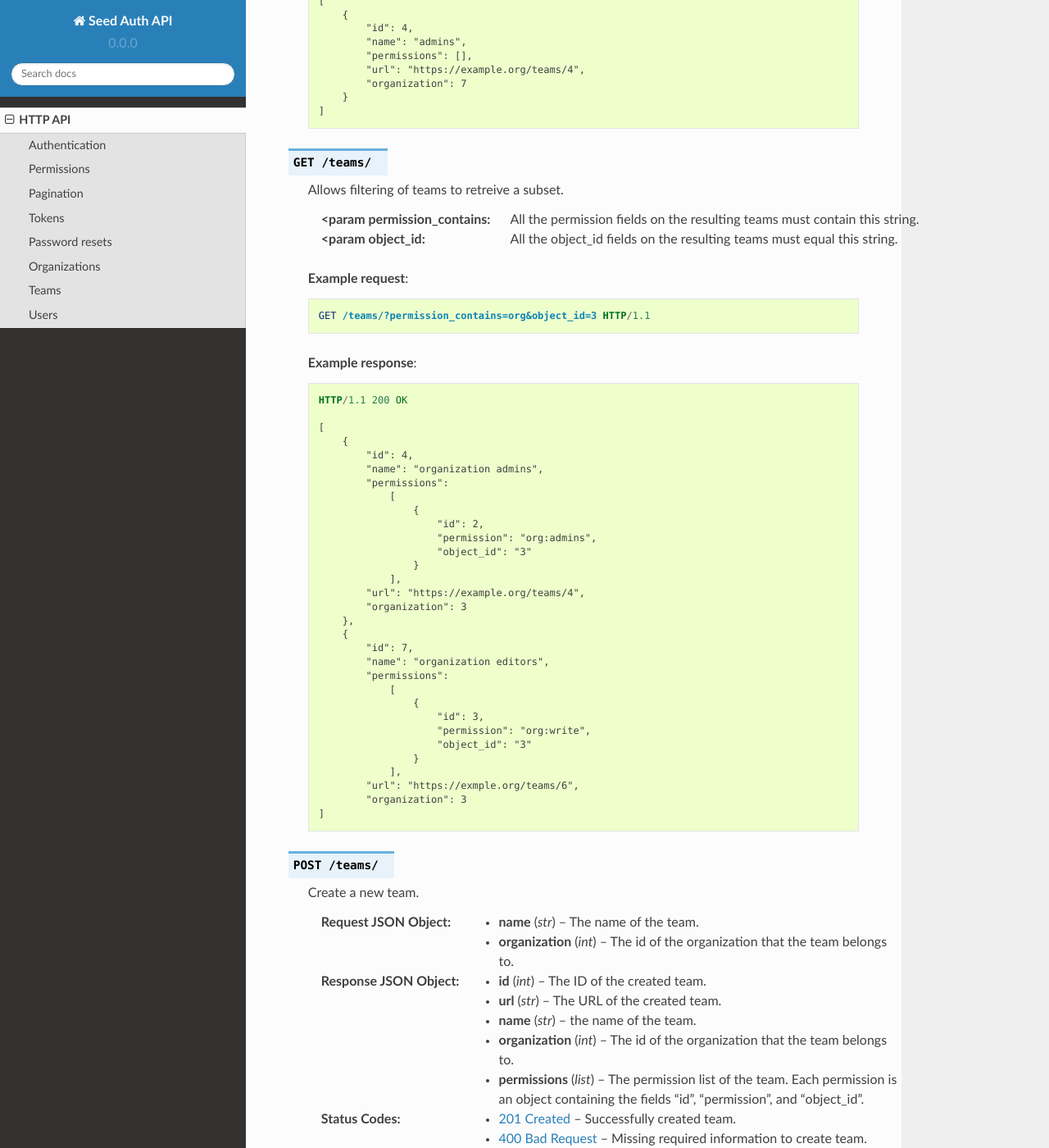
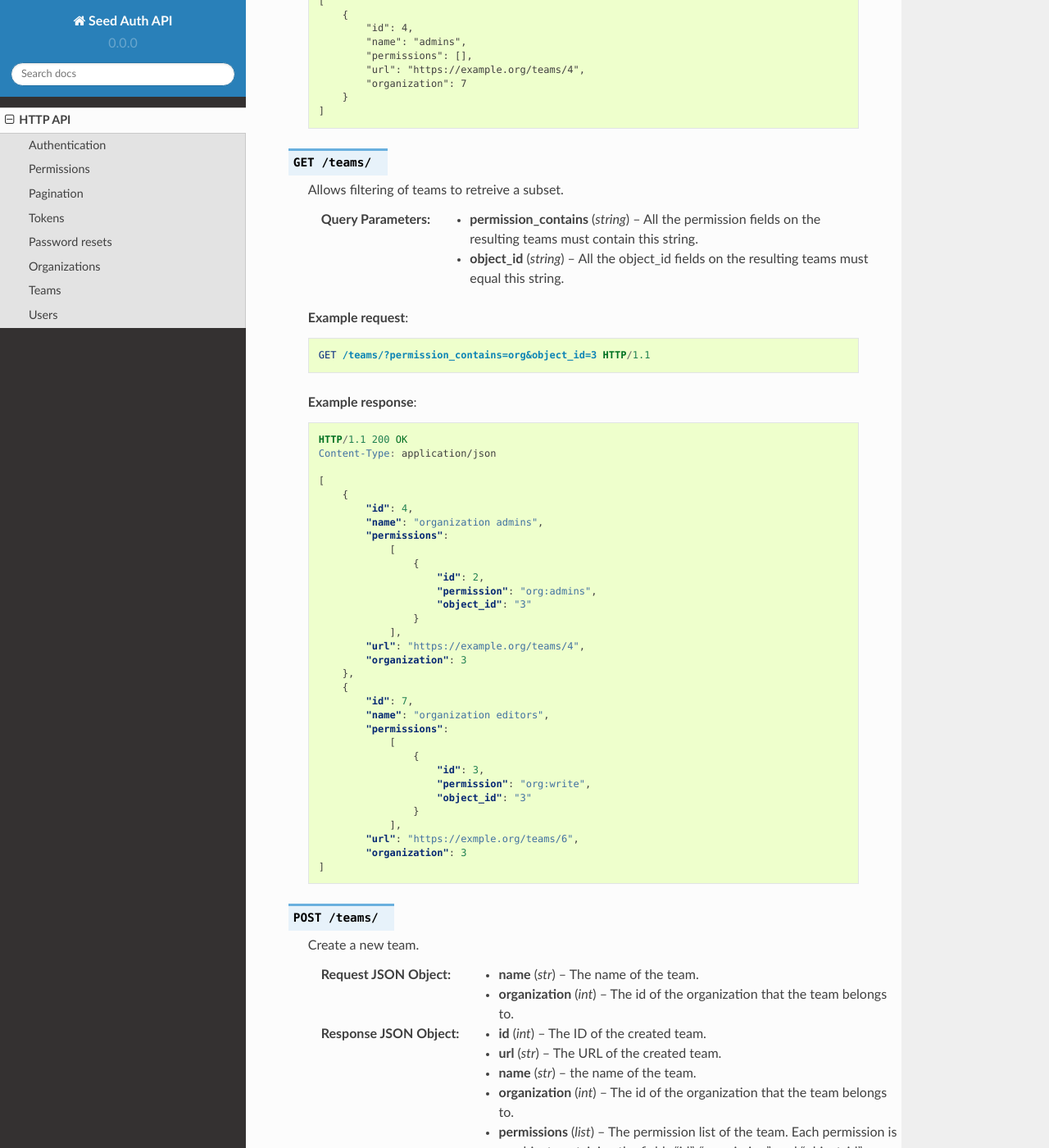
Before and after one commit to praekelt/seed-auth-api, a Sphinx documentation site: the page built from docs/http_api.rst, in a window 1280 px wide and 1400 px high, scrolled down 7480 px. Shown: the whole window at 82% size. Built offline with Sphinx 7.4.7 and the Read the Docs theme 2.0.0, drawn with Linux system fonts in a browser that asks for light colours.

Commit message:
Fix query string parameters in docs

```diff
--- a/docs/http_api.rst
+++ b/docs/http_api.rst
@@ -413,9 +413,9 @@ Teams
 
     Allows filtering of teams to retreive a subset.
 
-    :<param permission_contains:
+    :query string permission_contains:
         All the permission fields on the resulting teams must contain this string.
-    :<param object_id:
+    :query string object_id:
         All the object_id fields on the resulting teams must equal this string.
 
     **Example request**:
@@ -429,6 +429,7 @@ Teams
     .. sourcecode:: http
 
         HTTP/1.1 200 OK
+        Content-Type: application/json
 
         [
             {
```
